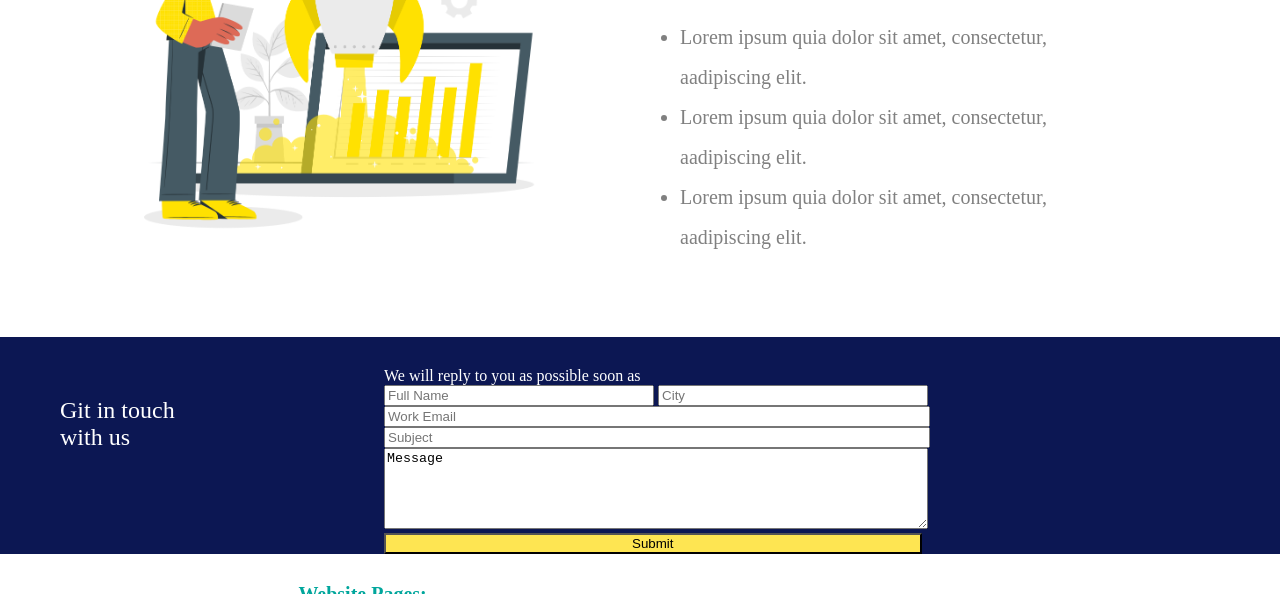
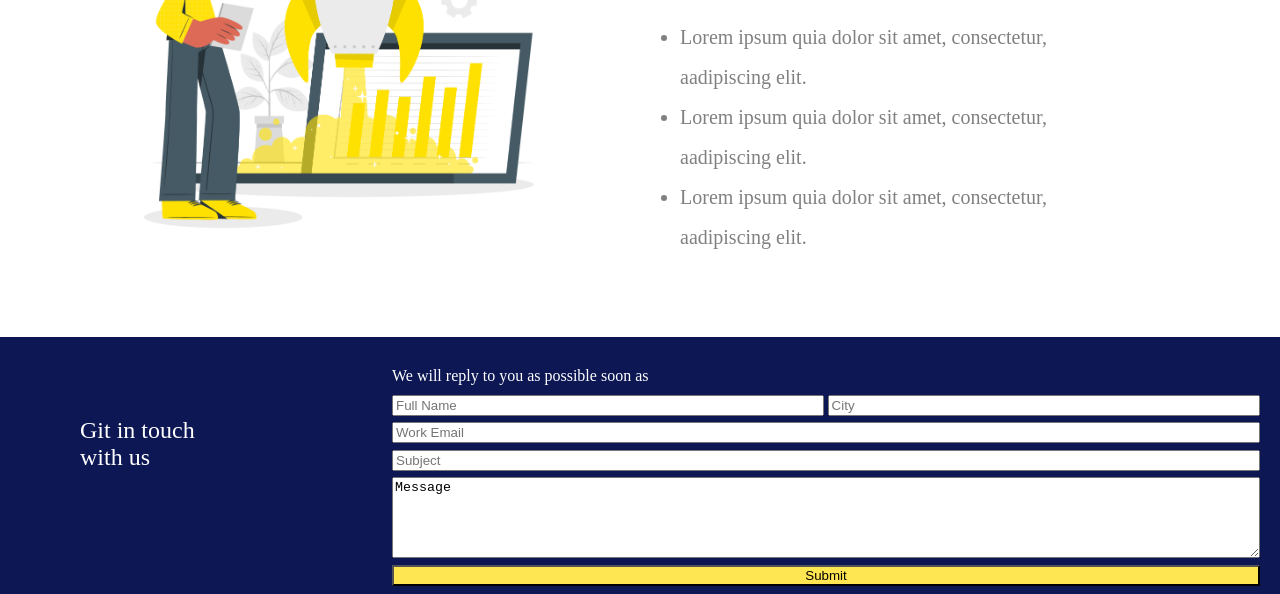
Before and after one commit to AmalAliAlQoud/AmalPro1, a plain HTML site: page index.html in a window 1280 px wide. Shown: the part 2307-2901 px from the top of the page. Drawn offline with Linux system fonts and the light colour scheme.

Commit message:
update forms

```diff
--- a/index.html
+++ b/index.html
@@ -148,30 +148,35 @@
   </div>
 
   <!-- eightth row-->
-  <div id="eightth">
-    <div id="col8Left">Git in touch <br />with us</div>
-    <div id="col8Right">
+  <div class="class-form">
+<div class="left-form-section">
+  <div id="left-form-title">Git in touch <br />with us</div>
+</div>
+<div class="right-form-section">
+  <div id="right-form-title">
     <div>We will reply to you as possible soon as</div>
-      <div id="form">
-        <div id="row1">
+    <div class="form-fiels">
+      <div class="class-name-city">
         <input type="text" id="name" placeholder="Full Name" />
         <input type="text" id="city" placeholder="City" />
       </div>
-        <div id="row2">
+      <div class="class-other-fiels">
         <input type="email" id="email" placeholder="Work Email" />
       </div>
-        <div id="row3">
-          <input type="email" id="text" placeholder="Subject" />
+      <div class="class-other-fiels">
+        <input type="text" id="subject" placeholder="Subject" />
       </div>
-        <div id="row4">
+      <div class="class-other-fiels">
         <textarea id="msg" rows="5" value="msg">Message</textarea>
       </div>
-        <div id="row5">
+      <div class="class-other-fiels">
         <button type="submit" id="sbt">Submit</button>
       </div>
     </div>
   </div>
 </div>
+  </div>
+
   <body>
     <footer>
       <div class="footerr-logo">
@@ -209,7 +214,6 @@
       </div>
       </div>
     </footer>
-
   </body>
 
 </html>
--- a/style.css
+++ b/style.css
@@ -152,40 +152,53 @@ justify-content: center;
 }
 
 
-#eightth{
+.class-form{
     background-color: #0c1753;
     display:grid;
     grid-template-columns: 30% 70%;
+    padding: 20px;
 
 }
-#col8Left{
+#left-form-title{
     color: white;
     font-size: 1.5rem; /*  30px    */
     justify-content: left;
     margin: 60px;
 }
-#col8Right{
+#right-form-title{
     color: white;
     font-size: 1rem; /*  20px    */
     justify-content: right;
-    margin-top: 30px;
+    margin-top: 10px;
 }
-#form{
+.form-fiels{
     display: flex;
     flex-direction: column;
     flex-wrap: nowrap;
     justify-content: flex-start;
-    align-content: space-between;
+    row-gap: .4em;
+    margin-top:10px;
+}
+.class-name-city{
+    display: flex;
+    flex-direction: row;
+    flex-wrap: nowrap;
+    justify-content: flex-start;
+    column-gap: .2em;
+}
+.class-other-fiels{
+    display: flex;
+    flex-direction: row;
+
 }
 #name,#city{
-    width: 29.25%;
-
+flex-grow:1;
 }
-#email,#text,#msg{
-    width: 60%;
+#email,#text,#msg,#subject{
+    flex-grow:1;
 }
 #sbt{
-    width: 60%;
+    flex-grow:1;
     background-color: #fee552;
 }
 footer{
@@ -193,7 +206,7 @@ footer{
     flex-direction: row;
     flex-wrap: wrap;
     justify-content: center;
-    align-items: center;
+    column-count: 4;
     padding: 1em;
 }
 .footerr-logo{
@@ -201,6 +214,8 @@ footer{
     flex-direction:column;
     align-content: center;
     flex-grow: 1;
+    justify-content: space-evenly;
+
 }
 .footer-pages{
     flex-grow: 1;
@@ -209,6 +224,7 @@ footer{
 }
 .footerr-terms{
     flex-grow: 1;
+
 
 
 }
```
Lines whose indentation alone changed are shown as unchanged.
